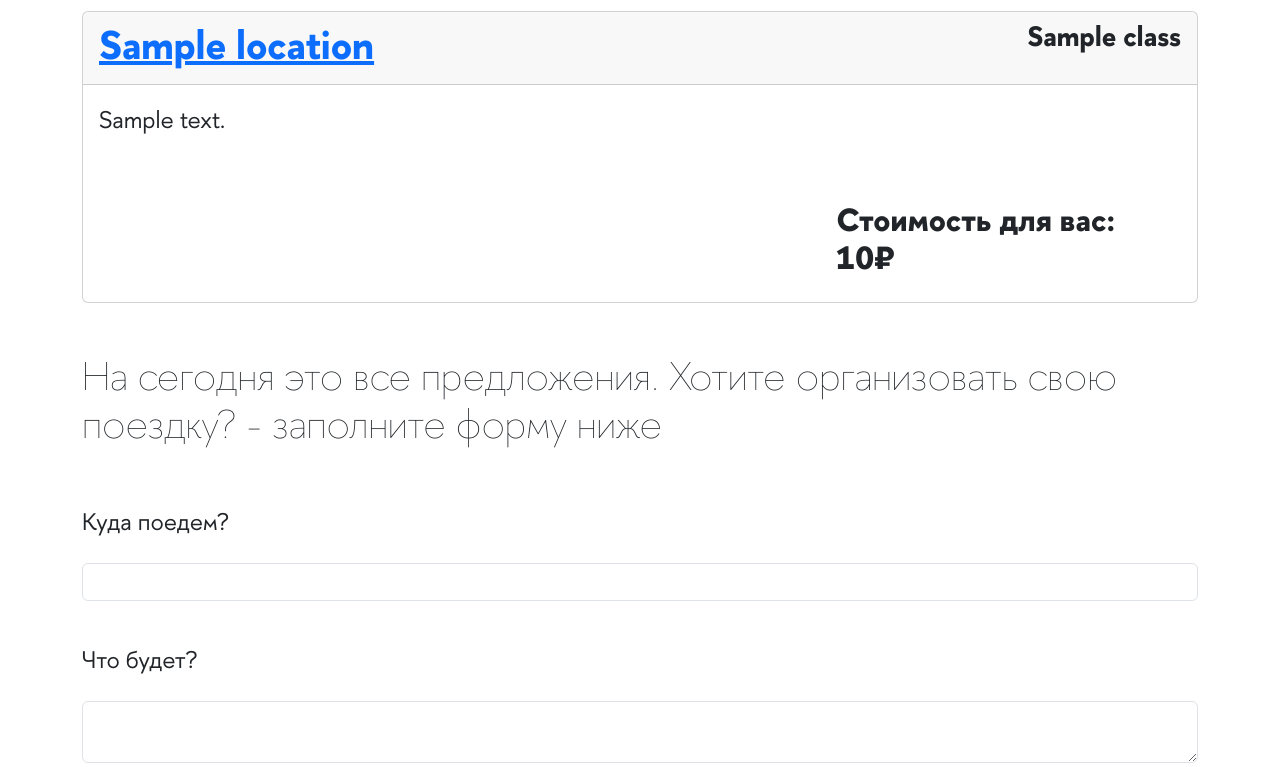
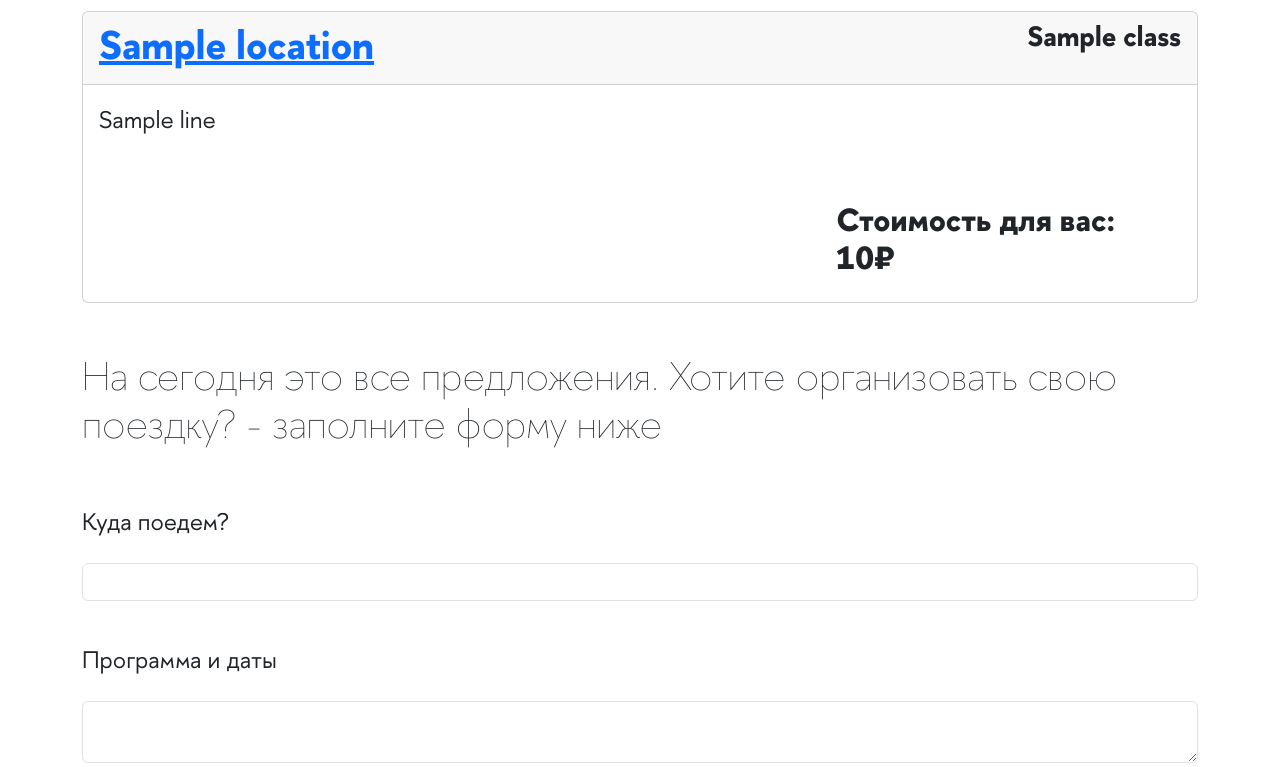
Before and after one commit to dogdolm2/soprovo, a Flask app: template templates/registered.html in a window 1280 px wide. Shown: the part 141-908 px from the top of the page. Run offline with Flask 3, Linux system fonts and the light colour scheme; the template is opened without the code that fills it: most values are stand-ins (such as "Sample title", 1, 10 or a date in 2020).

Commit message:
Update registered.html

```diff
--- a/templates/registered.html
+++ b/templates/registered.html
@@ -53,7 +53,9 @@
                 </div>
             </div>
             <div class="card-body">
-                <p class="card-text">{{elem.description}}</p>
+                {% for line in elem.description %}
+                    <p class="card-text">{{line}}</p>
+                {% endfor %}
                 <br>
                 <br>
                 <div class="row">
@@ -79,7 +81,7 @@
     </div>
     <br>
     <div class="mb-3">
-        <label for="exampleInput2" class="form-label"><p>Что будет?</p></label>
+        <label for="exampleInput2" class="form-label"><p>Программа и даты</p></label>
         <div class="input-group">
           <textarea class="form-control" aria-label="With textarea" id="exampleInput2" name="description"></textarea>
         </div>
```
